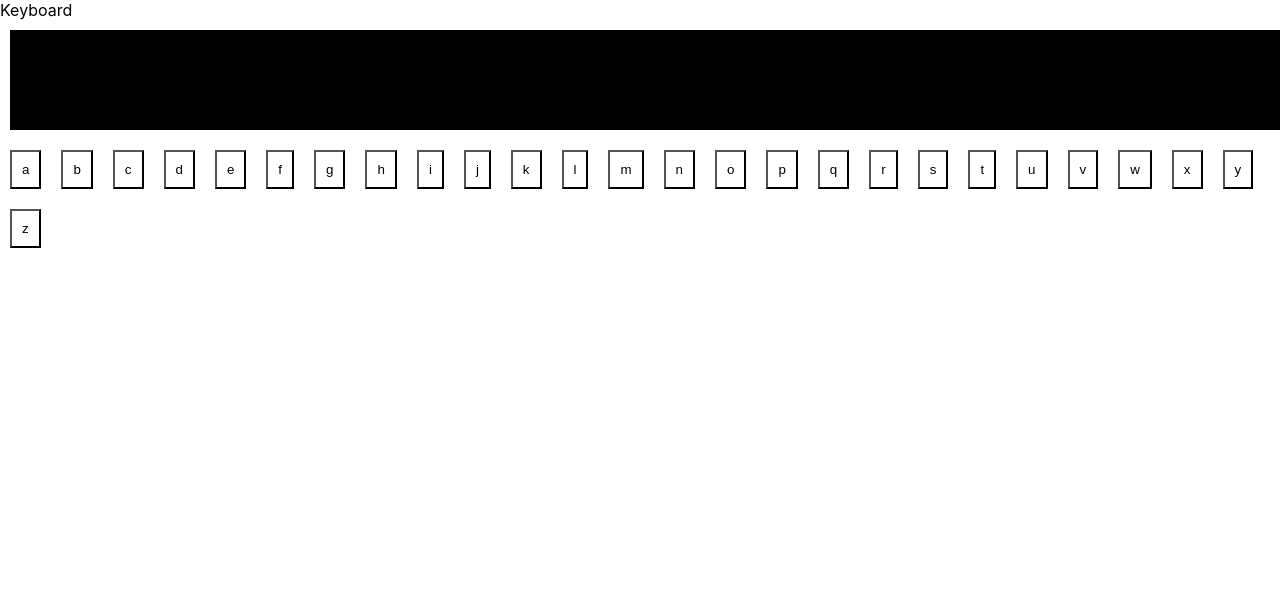
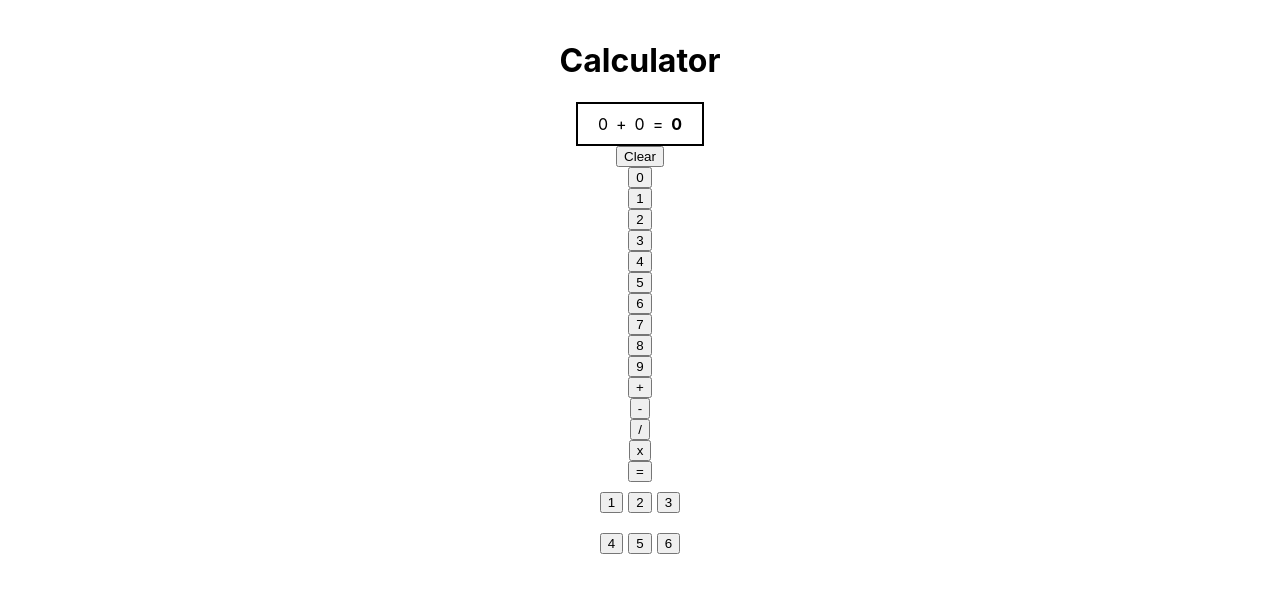
Before and after one commit to dnycstr/react-training-2025, a React (Create React App) app: page / in a window 1280 px wide. Shown: the top 592 px of the page. Built offline with nearby package versions, Linux system fonts and the light colour scheme.

Commit message:
Calculatorv1

```diff
--- a/src/App.tsx
+++ b/src/App.tsx
@@ -1,22 +1,10 @@
 import "./App.css";
-import { KeyboardComponent } from "./parenttsx/KeyboardComponent";
-import { SampleComponentProps } from "./parenttsx/SampleComponentProps";
-import { SampleDataProps } from "./parenttsx/SampleDataProps";
-import { SampleEventProps } from "./parenttsx/SampleEventProps";
-import { SampleInputForm } from "./parenttsx/SampleInputForm";
-
-
-
+import { Calculator } from "./parenttsx/Calculator";
 
 function App() {
   return (
     <div>
-      {/* <SampleDataProps />
-      <SampleEventProps />
-      <SampleComponentProps /> */}
-
-      {/* <SampleInputForm /> */}
-      <KeyboardComponent/>
+      <Calculator />
     </div>
   );
 }
--- /dev/null
+++ b/src/parenttsx/Calculator.tsx
@@ -0,0 +1,111 @@
+import { useState } from "react";
+
+export const Calculator = () => {
+    const [value, setValue] = useState<number>(0);
+    const [value2, setValue2] = useState<number>(0);
+    const [total, setTotal] = useState<number>(0);
+    const [operation, setOperation] = useState<string | null>("+");
+    const [currentValue, setCurrentValue] = useState<"value" | "value2">("value");
+    const [resetInput, setResetInput] = useState(false);
+
+    const handleClear = () => {
+        setValue(0);
+            setValue2(0);
+            setTotal(0);
+            setOperation("+");
+            setCurrentValue("value");
+            setResetInput(false);
+    }
+
+    const handleClick = (number: number) => {
+        if (currentValue === "value") {
+            setValue((prev) => (prev ? Number(prev.toString() + number.toString()) : number));
+        } else {
+            setValue2((prev) => (prev ? Number(prev.toString() + number.toString()) : number));
+        }
+        console.log(resetInput);
+    }
+
+
+    const handleOperation = (op: string) => {
+        if (value !== 0) {
+            setOperation(op);
+            setCurrentValue("value2");
+        }
+    }
+
+    const handleOperationClick = () => {
+        let result = 0;
+        if (value !== 0 && value2 !== 0 && operation) {
+
+            const n1 = Number(value);
+            const n2 = Number(value2);
+
+            switch (operation) {
+                case "+":
+                    result = n1 + n2;
+                    break;
+                case "-":
+                    result = n1 - n2;
+                    break;
+                case "*":
+                    result = n1 * n2;
+                    break;
+                case "/":
+                    result = n2 !== 0 ? n1 / n2 : 0;
+                    break;
+                default:
+                    return;
+            }
+        }
+
+        setTotal(result);
+        setOperation(operation);
+        setCurrentValue("value");
+        setResetInput(true);
+    }
+
+    return (
+        <>
+        <div style={{ display: "flex", flexDirection: "column", alignItems: "center", padding: "20px" }}>
+                <h1>Calculator</h1>
+
+                <div style={{ display: "flex", border: "solid black 2px", flexDirection: "row", padding: "10px 20px 10px 20px", gap: "8px"}}>
+                    <div>{value}</div>
+                    {operation && <div>{operation}</div>}
+                    <div>{value2}</div> = <div style={{ fontWeight: "bold" }}>{total}</div>
+                </div>
+                <button onClick={handleClear}>Clear</button>
+                    <button onClick={() => handleClick(0)}>0</button>
+                    <button onClick={() => handleClick(1)}>1</button>
+                    <button onClick={() => handleClick(2)}>2</button>
+                    <button>3</button>
+                    <button>4</button>
+                    <button>5</button>
+                    <button>6</button>
+                    <button>7</button>
+                    <button>8</button>
+                    <button>9</button>
+                <button onClick={() => handleOperation("+")}>+</button>
+                <button onClick={() => handleOperation("-")}>-</button>
+                <button onClick={() => handleOperation("/")}>/</button>
+                <button onClick={() => handleOperation("*")}>x</button>
+                <button onClick={() => handleOperationClick()}>=</button>
+
+                <div style={{ display: "flex", gap: "5px", flexDirection: "row", padding: "10px 20px" }}>
+                <button onClick={() => handleClick(1)}>1</button>
+                    <button onClick={() => handleClick(2)}>2</button>
+                    <button>3</button>
+                </div>
+
+                <div style={{ display: "flex", gap: "5px", flexDirection: "row", padding: "10px 20px" }}>
+                <button onClick={() => handleClick(4)}>4</button>
+                    <button onClick={() => handleClick(5)}>5</button>
+                    <button>6</button>
+                </div>
+        </div>
+
+
+        </>
+    )
+}
```
